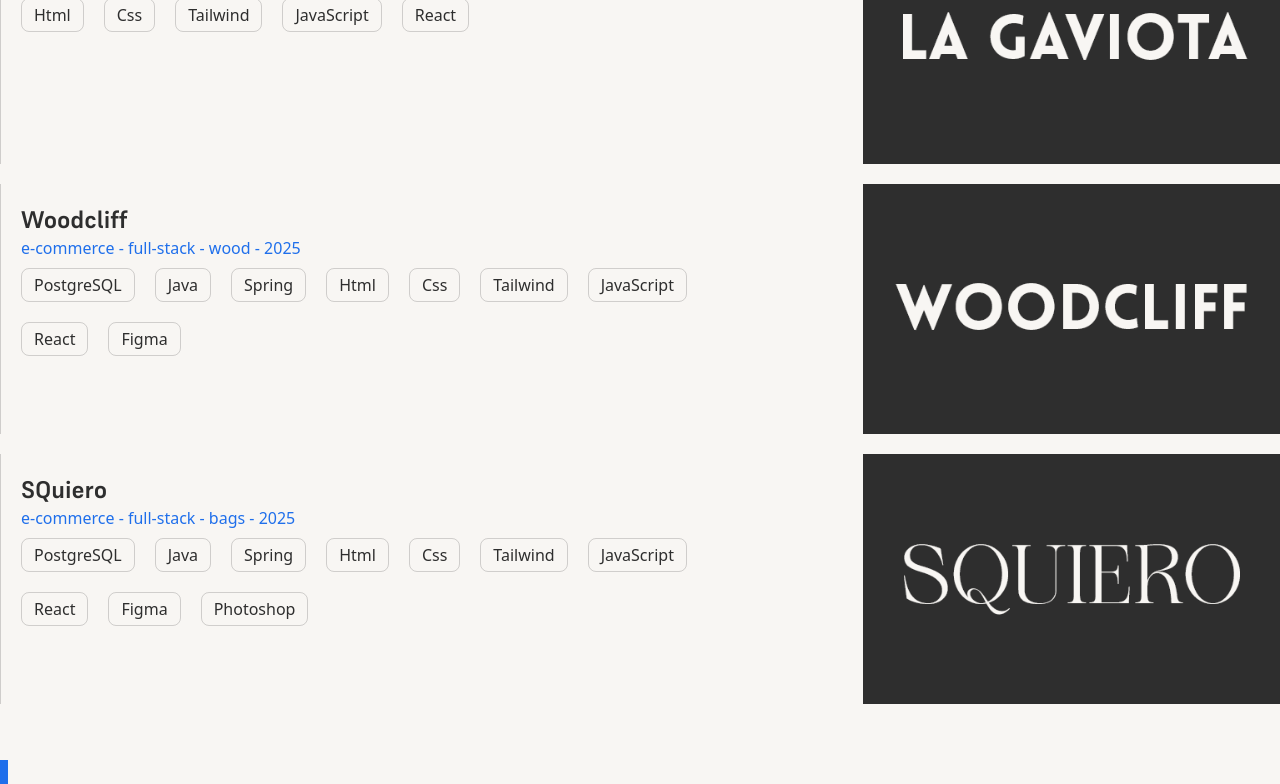
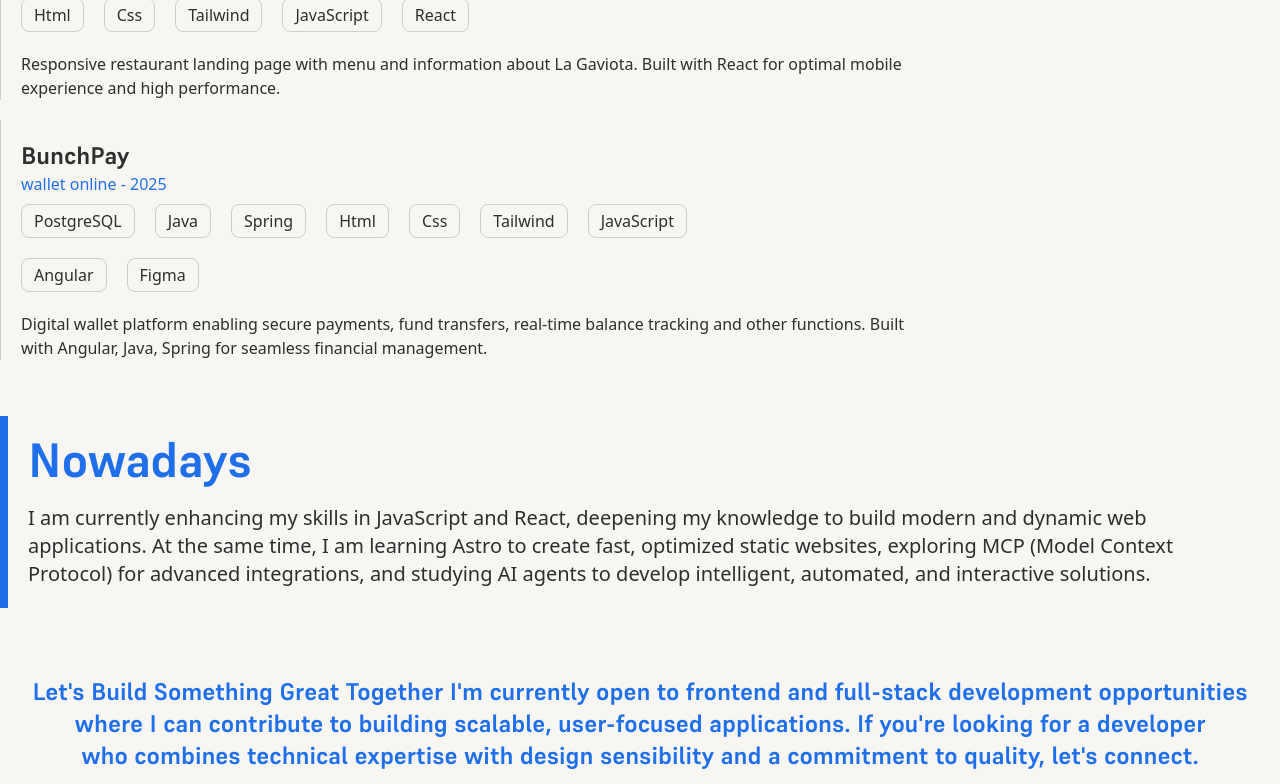
Before and after one commit to MarcosBernalOficial/MyPortfolio, a React (Vite) app: page /MyPortfolio/ in a window 1280 px wide. Shown: the part 1380-2164 px from the top of the page. Built offline with nearby package versions, Linux system fonts and the light colour scheme.

Commit message:
updated the dashboard

```diff
--- a/src/components/Dashboard.jsx
+++ b/src/components/Dashboard.jsx
@@ -1,9 +1,6 @@
 
 import { useState } from "react";
 
-import woodcliffDark from "../assets/images/woodcliff-black.png";
-import squieroDark from "../assets/images/squiero-black.png";
-import lagaviotaDark from "../assets/images/lagaviota-black.png";
 import WorkInProgress from "./WorkInProgress";
 
 export default function Dashboard() {
@@ -60,21 +57,14 @@ export default function Dashboard() {
             subtitle: "landing-page - restaurant - 2025",
             tools: ["Html", "Css", "Tailwind", "JavaScript", "React"],
             linkUrl: "https://lagaviotamdp.com",
-            image: lagaviotaDark,
+            description: "Responsive restaurant landing page with menu and information about La Gaviota. Built with React for optimal mobile experience and high performance.",
         },
         {
-            title: "Woodcliff",
-            subtitle: "e-commerce - full-stack - wood - 2025",
-            tools: ["PostgreSQL", "Java", "Spring", "Html", "Css", "Tailwind", "JavaScript", "React", "Figma"],
+            title: "BunchPay",
+            subtitle: "wallet online - 2025",
+            tools: ["PostgreSQL", "Java", "Spring", "Html", "Css", "Tailwind", "JavaScript", "Angular", "Figma"],
             linkUrl: "",
-            image: woodcliffDark,
-        },
-        {
-            title: "SQuiero",
-            subtitle: "e-commerce - full-stack - bags - 2025",
-            tools: ["PostgreSQL", "Java", "Spring", "Html", "Css", "Tailwind", "JavaScript", "React", "Figma", "Photoshop"],
-            linkUrl: "",
-            image: squieroDark,
+            description: "Digital wallet platform enabling secure payments, fund transfers, real-time balance tracking and other functions. Built with Angular, Java, Spring for seamless financial management.",
         },
     ];
 
@@ -102,7 +92,7 @@ export default function Dashboard() {
                     Full-Stack developer & UX/UI designer
                 </h3>
                 <p className="text-xl font-medium text-balance text-center md:text-start max-w-[30rem]">
-                    I'm from Argentina, passionate about creating clean, responsive, and user-friendly web experiences.
+                    Building scalable, user-centered web applications with modern technologies. Specialized in ReactJS, responsive design, and seamless user experiences.
                 </p>
             </div>
 
@@ -199,7 +189,7 @@ export default function Dashboard() {
                         w-full
                         relative
                         md:border-l border-black/20 dark:border-white/20
-                        md:h-[250px]
+                        md:max-h-[250px]
                         cursor-pointer
                         transition-all duration-300 hover:scale-[1.01] hover:border-l hover:border-blue dark:hover:border-blue
                     "
@@ -231,18 +221,14 @@ export default function Dashboard() {
                         >{tool}</li>
                     ))}
                     </ul>
-                    <img
-                        src={proyect.image}
-                        alt={`${proyect.title}`}
+                    <p
                         className="
-                            w-full h-full
-                            mt-4 md:mt-0
-                            md:w-auto md:h-full
-                            md:top-0 md:right-0 md:absolute
-                            flex
-                            md:block md:object-contain
+                        font-medium
+                        w-[100%] md:w-[70%]
+                        text-center md:text-start
+                        mt-2 ml-none md:mt-5 md:ml-5 hover:text-blue dark:hover:text-blue transition-all duration-300
                         "
-                    />
+                    >{proyect.description}</p>
                 </div>
             ))}
             </div>
@@ -276,11 +262,11 @@ export default function Dashboard() {
                 my-10 md:p-7
             ">
                 <h3 className="
-                    font-title text-blue md:text-5xl text-2xl
+                    font-title text-blue md:text-2xl text-lg
                     text-center text-balance
                     hover:scale-[1.01] transition-all duration-300
                 ">
-                    You should work with me, I will make your life easier.
+                    Let's Build Something Great Together I'm currently open to frontend and full-stack development opportunities where I can contribute to building scalable, user-focused applications. If you're looking for a developer who combines technical expertise with design sensibility and a commitment to quality, let's connect.
                 </h3>
             </div>
 
```
